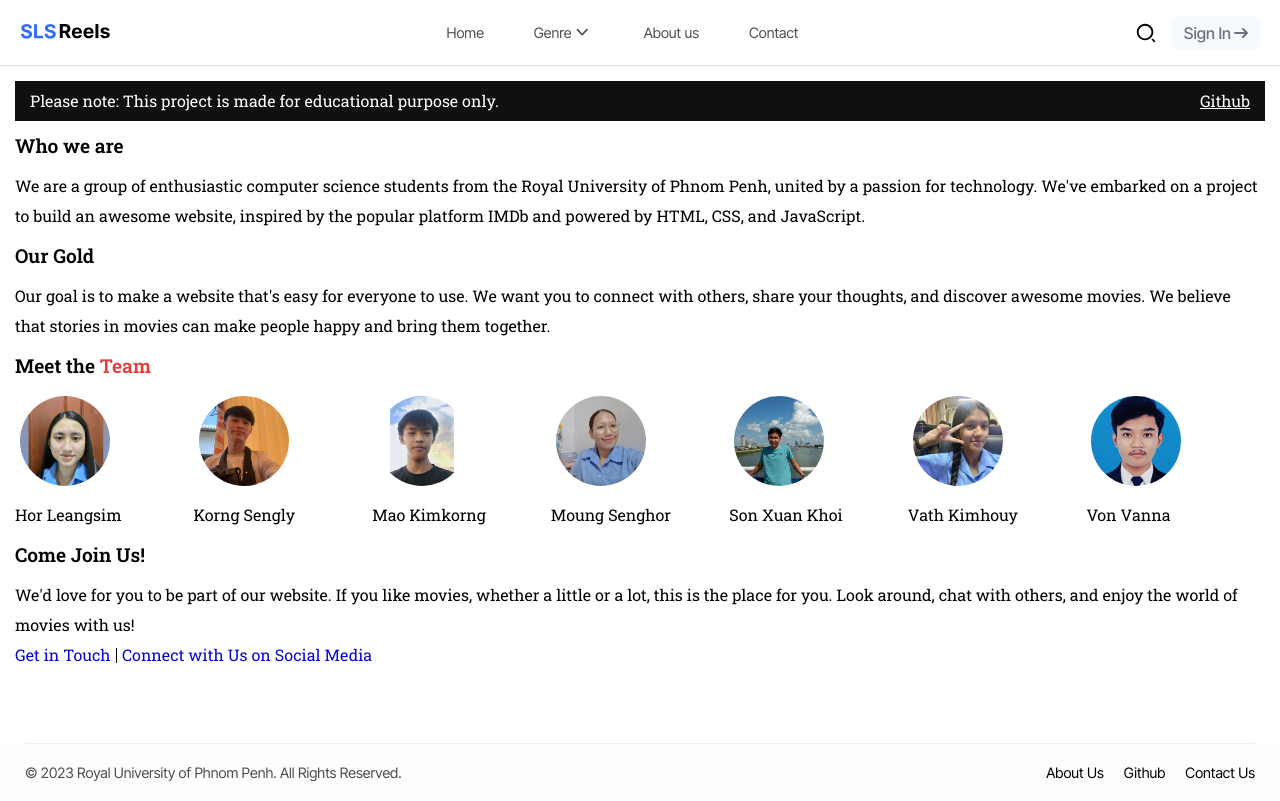
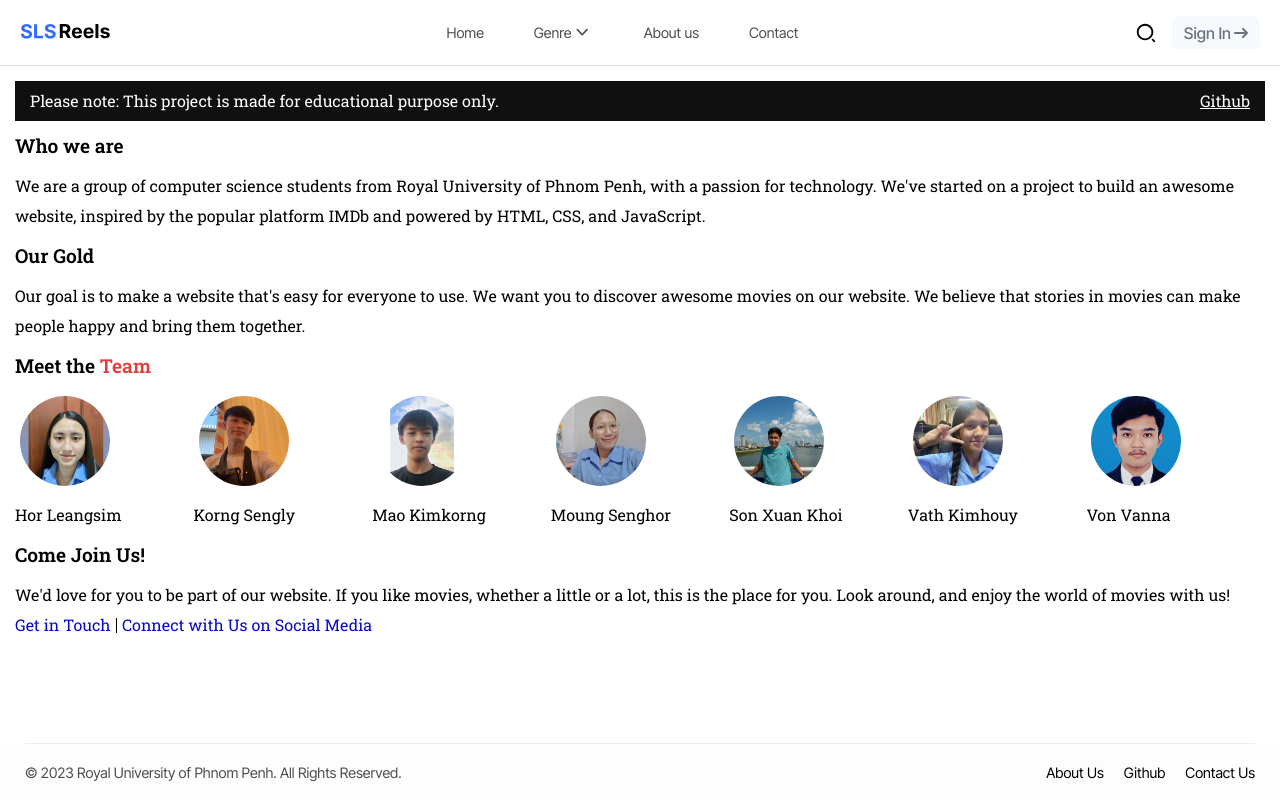
Before and after one commit to kimkorngmao/SLSReel, a plain HTML site: page html/about-us.html in a window 1280 px wide. Drawn offline with Linux system fonts and the light colour scheme.

Commit message:
Update about-us.html

```diff
--- a/html/about-us.html
+++ b/html/about-us.html
@@ -63,9 +63,9 @@
             <a href="https://github.com/maokimkorng/SLSReel">Github</a>
         </div>
         <h1>Who we are</h1>
-        <p>We are a group of enthusiastic computer science students from the Royal University of Phnom Penh, united by a passion for technology. We've embarked on a project to build an awesome website, inspired by the popular platform IMDb and powered by HTML, CSS, and JavaScript.</p>
+        <p>We are a group of computer science students from Royal University of Phnom Penh, with a passion for technology. We've started on a project to build an awesome website, inspired by the popular platform IMDb and powered by HTML, CSS, and JavaScript.</p>
         <h1>Our Gold</h1>
-        <p>Our goal is to make a website that's easy for everyone to use. We want you to connect with others, share your thoughts, and discover awesome movies. We believe that stories in movies can make people happy and bring them together.</p>
+        <p>Our goal is to make a website that's easy for everyone to use. We want you to discover awesome movies on our website. We believe that stories in movies can make people happy and bring them together.</p>
         <h1>Meet the <span class="red">Team</span></h1>
         <div class="teammates-list">
             <div class="user-box">
@@ -98,7 +98,7 @@
             </div>
         </div>
         <h1>Come Join Us!</h1>
-        <p>We'd love for you to be part of our website. If you like movies, whether a little or a lot, this is the place for you. Look around, chat with others, and enjoy the world of movies with us!</p>
+        <p>We'd love for you to be part of our website. If you like movies, whether a little or a lot, this is the place for you. Look around, and enjoy the world of movies with us!</p>
         <p class="contact-us-via-about-page">
             <a href="#" style="text-decoration: none; color: #0606cd; white-space: nowrap;">Get in Touch</a>
             <span class="devide-line"></span>
```
